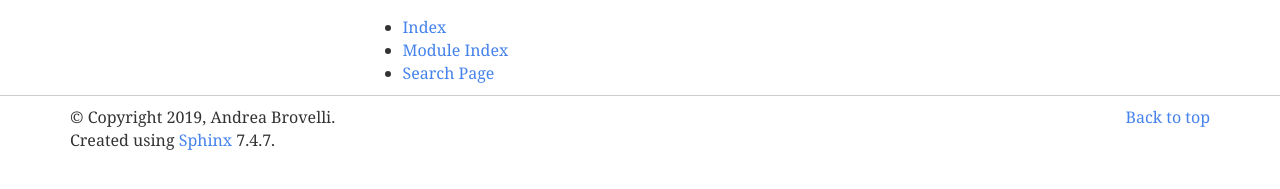
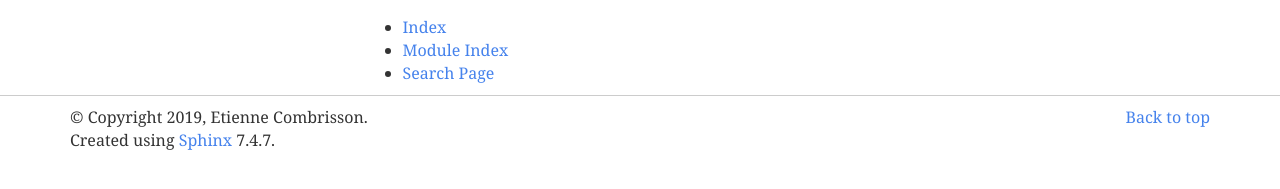
Before and after one commit to StanSStanman/brainets, a Sphinx documentation site: the page built from docs/source/index.rst, in a window 1280 px wide. Shown: the part 565-754 px from the top of the page. Built offline with Sphinx 7.4.7, drawn with Linux system fonts in a browser that asks for light colours.

Commit message:
Change author name

```diff
--- a/docs/source/conf.py
+++ b/docs/source/conf.py
@@ -21,8 +21,8 @@ sys.path.insert(0, os.path.abspath('.'))
 # -- Project information -----------------------------------------------------
 
 project = 'brainets'
-copyright = '2019, Andrea Brovelli'
-author = 'Andréa Brovelli'
+copyright = '2019, Etienne Combrisson'
+author = 'Etienne Combrisson'
 
 # The short X.Y version
 version = '0.0.0'
@@ -161,7 +161,7 @@ latex_elements = {
 #  author, documentclass [howto, manual, or own class]).
 latex_documents = [
     (master_doc, 'brainets.tex', 'brainets Documentation',
-     'Andrea Brovelli', 'manual'),
+     'Etienne Combrisson', 'manual'),
 ]
 
 
--- a/setup.py
+++ b/setup.py
@@ -7,8 +7,8 @@ from setuptools import setup, find_packages
 __version__ = "0.0.0"
 NAME = 'BraiNets'
 AUTHOR = "BraiNets"
-MAINTAINER = "Andrea Brovelli"
-EMAIL = 'andrea.brovelli@univ-amu.fr'
+MAINTAINER = "Etienne Combrisson"
+EMAIL = 'e.combrisson@gmail.com'
 KEYWORDS = "multi-modal fmri meg seeg causality gaussian copula"
 DESCRIPTION = "Multi-modal causality"
 URL = 'https://github.com/brainets/brainets'
```
